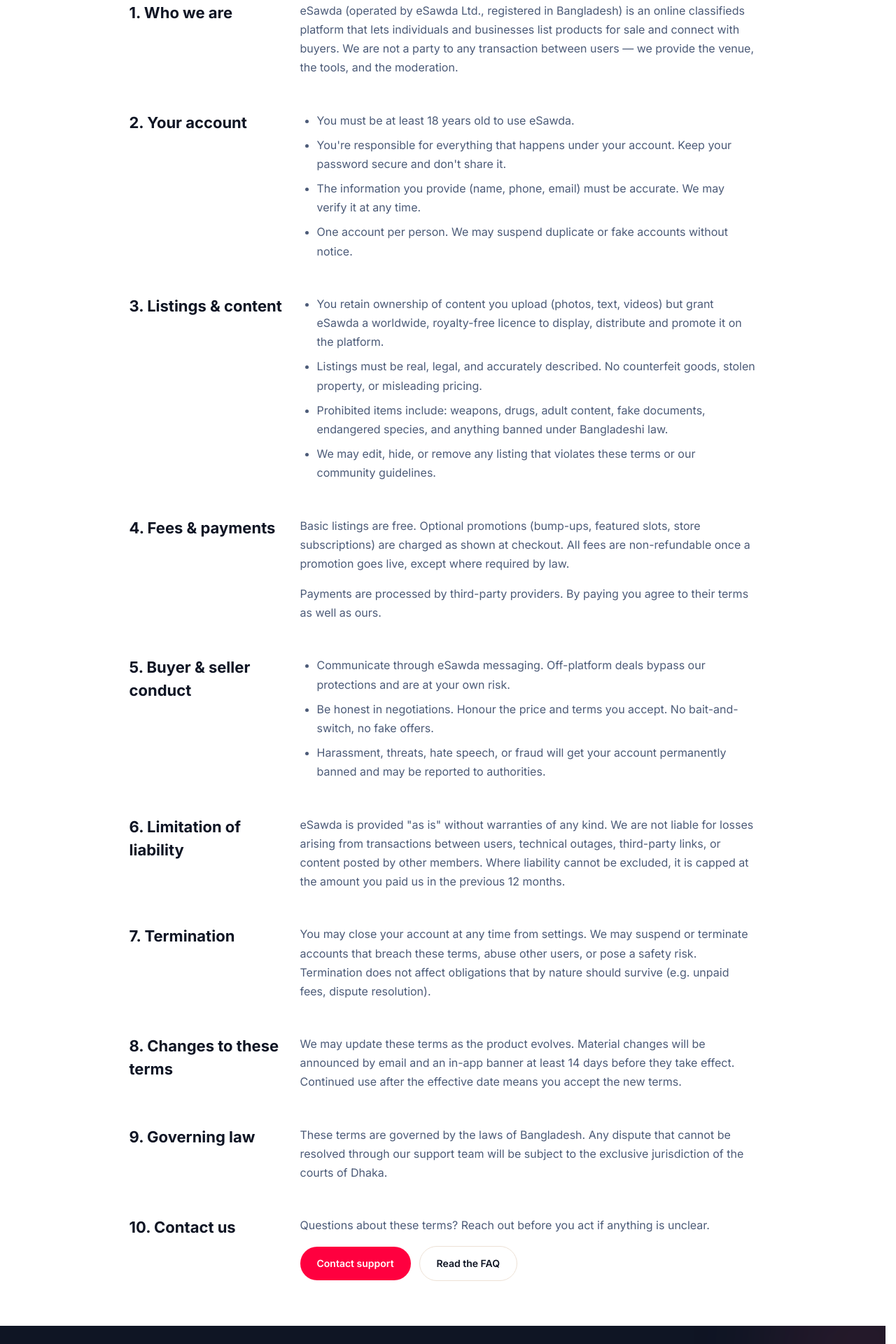
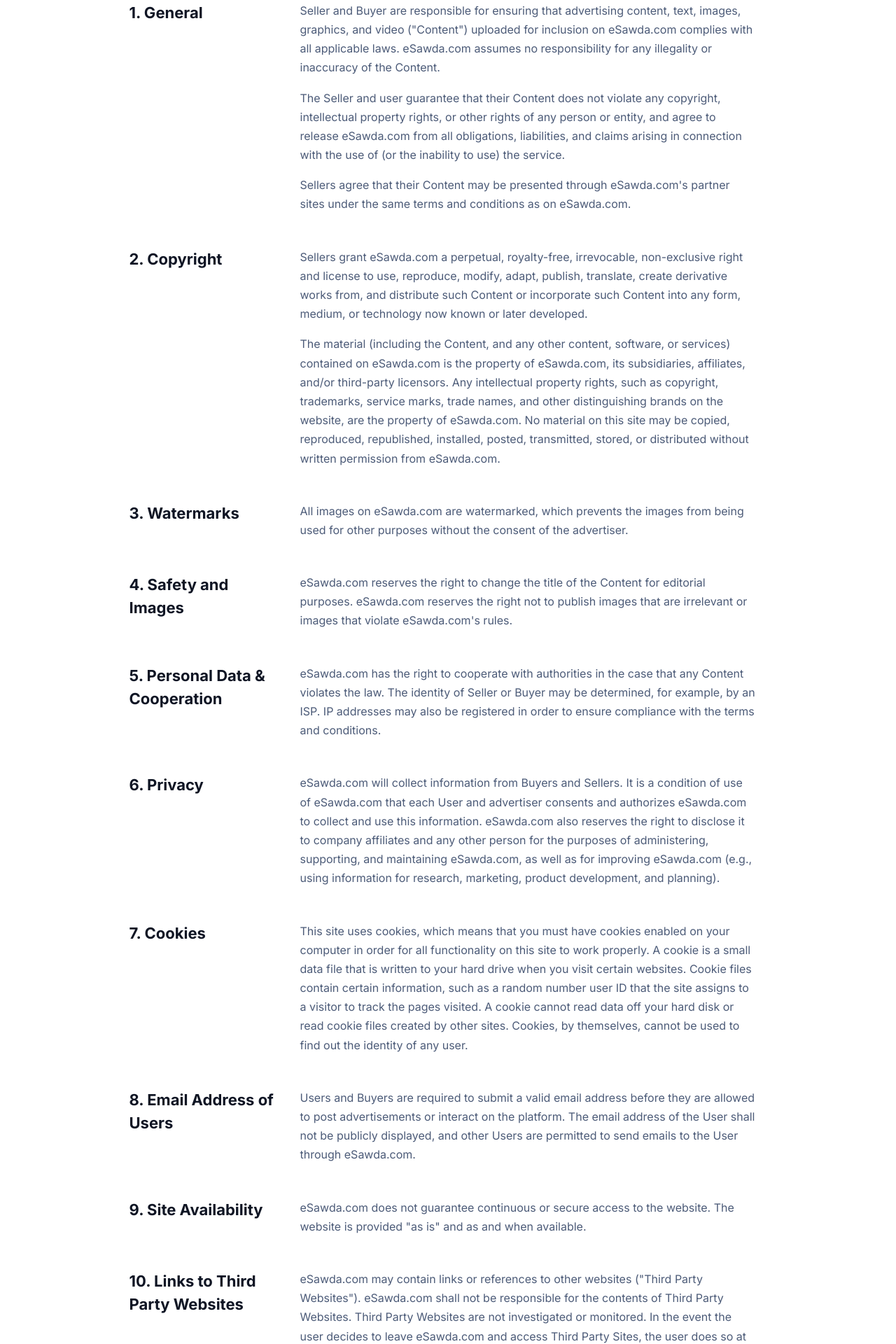
Before and after one commit to mrmamshad/esawda, a Next.js app: page /terms in a window 1280 px wide. Shown: the part 440-2360 px from the top of the page at 70% size. Built offline with nearby package versions, Linux system fonts and the light colour scheme; no server answers.

Commit message:
feat(terms): full Terms of Service content update

```diff
--- a/src/app/terms/page.tsx
+++ b/src/app/terms/page.tsx
@@ -52,128 +52,314 @@
         {/* ─── Sections ─── */}
         <section className="container-page pb-12 md:pb-16">
           <div className="mx-auto max-w-4xl space-y-12">
-            <Block title="1. Who we are">
+            <Block title="1. General">
               <p>
-                eSawda (operated by eSawda Ltd., registered in Bangladesh) is
-                an online classifieds platform that lets individuals and
-                businesses list products for sale and connect with buyers.
-                We are not a party to any transaction between users — we
-                provide the venue, the tools, and the moderation.
+                Seller and Buyer are responsible for ensuring that advertising
+                content, text, images, graphics, and video (&quot;Content&quot;)
+                uploaded for inclusion on eSawda.com complies with all applicable
+                laws. eSawda.com assumes no responsibility for any illegality or
+                inaccuracy of the Content.
+              </p>
+              <p>
+                The Seller and user guarantee that their Content does not violate
+                any copyright, intellectual property rights, or other rights of
+                any person or entity, and agree to release eSawda.com from all
+                obligations, liabilities, and claims arising in connection with
+                the use of (or the inability to use) the service.
+              </p>
+              <p>
+                Sellers agree that their Content may be presented through
+                eSawda.com&apos;s partner sites under the same terms and
+                conditions as on eSawda.com.
               </p>
             </Block>
 
-            <Block title="2. Your account">
+            <Block title="2. Copyright">
+              <p>
+                Sellers grant eSawda.com a perpetual, royalty-free, irrevocable,
+                non-exclusive right and license to use, reproduce, modify, adapt,
+                publish, translate, create derivative works from, and distribute
+                such Content or incorporate such Content into any form, medium,
+                or technology now known or later developed.
+              </p>
+              <p>
+                The material (including the Content, and any other content,
+                software, or services) contained on eSawda.com is the property of
+                eSawda.com, its subsidiaries, affiliates, and/or third-party
+                licensors. Any intellectual property rights, such as copyright,
+                trademarks, service marks, trade names, and other distinguishing
+                brands on the website, are the property of eSawda.com. No material
+                on this site may be copied, reproduced, republished, installed,
+                posted, transmitted, stored, or distributed without written
+                permission from eSawda.com.
+              </p>
+            </Block>
+
+            <Block title="3. Watermarks">
+              <p>
+                All images on eSawda.com are watermarked, which prevents the
+                images from being used for other purposes without the consent of
+                the advertiser.
+              </p>
+            </Block>
+
+            <Block title="4. Safety and Images">
+              <p>
+                eSawda.com reserves the right to change the title of the Content
+                for editorial purposes. eSawda.com reserves the right not to
+                publish images that are irrelevant or images that violate
+                eSawda.com&apos;s rules.
+              </p>
+            </Block>
+
+            <Block title="5. Personal Data & Cooperation">
+              <p>
+                eSawda.com has the right to cooperate with authorities in the
+                case that any Content violates the law. The identity of Seller or
+                Buyer may be determined, for example, by an ISP. IP addresses may
+                also be registered in order to ensure compliance with the terms
+                and conditions.
+              </p>
+            </Block>
+
+            <Block title="6. Privacy">
+              <p>
+                eSawda.com will collect information from Buyers and Sellers. It
+                is a condition of use of eSawda.com that each User and advertiser
+                consents and authorizes eSawda.com to collect and use this
+                information. eSawda.com also reserves the right to disclose it to
+                company affiliates and any other person for the purposes of
+                administering, supporting, and maintaining eSawda.com, as well as
+                for improving eSawda.com (e.g., using information for research,
+                marketing, product development, and planning).
+              </p>
+            </Block>
+
+            <Block title="7. Cookies">
+              <p>
+                This site uses cookies, which means that you must have cookies
+                enabled on your computer in order for all functionality on this
+                site to work properly. A cookie is a small data file that is
+                written to your hard drive when you visit certain websites. Cookie
+                files contain certain information, such as a random number user ID
+                that the site assigns to a visitor to track the pages visited. A
+                cookie cannot read data off your hard disk or read cookie files
+                created by other sites. Cookies, by themselves, cannot be used to
+                find out the identity of any user.
+              </p>
+            </Block>
+
+            <Block title="8. Email Address of Users">
+              <p>
+                Users and Buyers are required to submit a valid email address
+                before they are allowed to post advertisements or interact on the
+                platform. The email address of the User shall not be publicly
+                displayed, and other Users are permitted to send emails to the
+                User through eSawda.com.
+              </p>
+            </Block>
+
+            <Block title="9. Site Availability">
+              <p>
+                eSawda.com does not guarantee continuous or secure access to the
+                website. The website is provided &quot;as is&quot; and as and
+                when available.
+              </p>
+            </Block>
+
+            <Block title="10. Links to Third Party Websites">
+              <p>
+                eSawda.com may contain links or references to other websites
+                (&quot;Third Party Websites&quot;). eSawda.com shall not be
+                responsible for the contents of Third Party Websites. Third Party
+                Websites are not investigated or monitored. In the event the user
+                decides to leave eSawda.com and access Third Party Sites, the user
+                does so at his/her own risk.
+              </p>
+            </Block>
+
+            <Block title="11. Paid Content and Services">
+              <p>
+                Some content and services of eSawda.com may require payment,
+                including but not limited to membership packages, posting ads in
+                select categories, featuring listings, and sale of items through
+                Doorstep Delivery.
+              </p>
+            </Block>
+
+            <Block title="12. Memberships & Shops">
+              <p>
+                As part of a membership package or vendor onboarding, eSawda.com
+                will create or allow the user to manage a Shop. A Shop is a
+                dedicated webpage on eSawda.com, maintained by or hosted on
+                eSawda.com, with content provided by the user. eSawda.com has the
+                right to any content added to the Shop by the user and has the
+                right to remove or not publish the content if it violates any
+                aspect of these Terms and Conditions.
+              </p>
+            </Block>
+
+            <Block title="13. Doorstep Delivery">
+              <p>
+                Doorstep Delivery is an e-commerce fulfillment service provided by
+                eSawda.com to help Buyers get items delivered directly to their
+                doorstep. In some cases, the delivery and payments are handled by
+                the Seller, while in other cases they are handled by eSawda.com.
+                Whether an item will be delivered by the Seller or by eSawda.com
+                will be specified in the advertisement.
+              </p>
+              <p>
+                A Seller must meet platform membership guidelines to opt into the
+                Doorstep Delivery service. For Seller-related terms, please
+                contact eSawda support or your dedicated representative. Contact
+                support at support@esawda.com.
+              </p>
+              <p>
+                By placing a &quot;Doorstep Delivery&quot; order, Buyers undertake
+                to purchase the item unless it is materially different from the
+                description provided by the Seller on eSawda.com. If the delivered
+                item is not as described in the ad, the Buyer is entitled to a
+                replacement or resolution under eSawda.com&apos;s Buyer Protection
+                policy.
+              </p>
+              <p>
+                eSawda.com does not provide any guarantees that Sellers have been
+                truthful or accurate in their listings, have items in stock, will
+                accept the return of the item, or provide any refunds. eSawda.com
+                is not responsible for unsatisfactory or delayed performance,
+                losses, damages, or delays as a result of items being unavailable
+                or mishandled by Sellers.
+              </p>
+              <p>
+                eSawda.com reserves the right to suspend, limit, or withdraw
+                access to eSawda.com and/or the Membership of any user who does
+                not comply with these terms.
+              </p>
+            </Block>
+
+            <Block title="14. Doorstep Delivery Return & Replacement Policy">
+              <p>
+                Returns, replacements, and refunds may be requested under the
+                following circumstances:
+              </p>
               <ul>
-                <li>You must be at least 18 years old to use eSawda.</li>
+                <li>The product is not in a working condition.</li>
                 <li>
-                  You're responsible for everything that happens under your
-                  account. Keep your password secure and don't share it.
+                  The specification (color, size, weight, or dimensions) of the
+                  product does not match the description given in the listing.
                 </li>
                 <li>
-                  The information you provide (name, phone, email) must be
-                  accurate. We may verify it at any time.
+                  The product is found to be physically damaged at the time of
+                  delivery.
+                </li>
+              </ul>
+              <p>
+                The replacement claim must be made within 72 hours of delivery by
+                emailing support@esawda.com. eSawda.com will investigate the
+                validity of the claim and exchange the product with a functional
+                product in the case of valid claims only.
+              </p>
+              <ul>
+                <li>
+                  For products without warranty: Claims will not be considered
+                  after the specified period of 72 hours after delivery.
                 </li>
                 <li>
-                  One account per person. We may suspend duplicate or fake
-                  accounts without notice.
+                  For products with warranty: Claims will fall under the specific
+                  warranty policy, and eSawda.com will facilitate ensuring the
+                  warranty is provided by the seller.
                 </li>
               </ul>
             </Block>
 
-            <Block title="3. Listings & content">
+            <Block title="15. Doorstep Delivery Replacement Process">
+              <p>
+                Upon receiving a complaint, eSawda.com will contact the buyer to
+                verify the issue within 48 hours. If the complaint is found to be
+                within the purview of the replacement policy, eSawda.com will
+                provide the following options:
+              </p>
               <ul>
                 <li>
-                  You retain ownership of content you upload (photos, text,
-                  videos) but grant eSawda a worldwide, royalty-free licence
-                  to display, distribute and promote it on the platform.
+                  The Buyer will be informed of the nearest logistics/courier
+                  location where they must send the product to the seller&apos;s
+                  location.
                 </li>
                 <li>
-                  Listings must be real, legal, and accurately described. No
-                  counterfeit goods, stolen property, or misleading pricing.
+                  Alternatively, eSawda.com will arrange a pickup from the
+                  customer to the seller&apos;s location.
+                </li>
+              </ul>
+              <p>
+                The product must be returned in the same condition as it was
+                received, along with the undamaged box and original packaging.
+                Replacements cannot be processed if any parts of the product are
+                missing or if the box has been damaged.
+              </p>
+              <p>
+                The Seller will receive the product from the courier, investigate
+                the problem, and if the complaint is deemed valid, the product
+                will be replaced along with a refund of the courier fee incurred
+                by the Buyer. If the same product is unavailable, a full refund
+                will be processed along with the courier fee. However, if the
+                complaint is found to be invalid, the product will be returned to
+                the buyer, and no courier fee refund will be issued.
+              </p>
+            </Block>
+
+            <Block title="16. Disclaimer">
+              <p>
+                eSawda.com assumes no responsibility whatsoever for the use of
+                eSawda.com and disclaims all responsibility for any injury, claim,
+                liability, or damage of any kind resulting from, arising out of,
+                or in any way related to:
+              </p>
+              <ul>
+                <li>
+                  Any errors on eSawda.com or within the Content, including but
+                  not limited to technical errors and typographical errors.
                 </li>
                 <li>
-                  Prohibited items include: weapons, drugs, adult content,
-                  fake documents, endangered species, and anything banned
-                  under Bangladeshi law.
+                  Any third-party websites or content directly or indirectly
+                  accessed through links on eSawda.com.
                 </li>
+                <li>The unavailability of eSawda.com.</li>
+                <li>Your use of eSawda.com or the Content.</li>
                 <li>
-                  We may edit, hide, or remove any listing that violates
-                  these terms or our community guidelines.
+                  Your use of any equipment (or software) in connection with
+                  eSawda.com.
                 </li>
               </ul>
             </Block>
 
-            <Block title="4. Fees & payments">
+            <Block title="17. Indemnification">
               <p>
-                Basic listings are free. Optional promotions (bump-ups,
-                featured slots, store subscriptions) are charged as shown at
-                checkout. All fees are non-refundable once a promotion goes
-                live, except where required by law.
-              </p>
-              <p>
-                Payments are processed by third-party providers. By paying
-                you agree to their terms as well as ours.
+                Sellers and Buyers agree to indemnify eSawda.com as well as its
+                officers, directors, employees, and agents from and against all
+                losses, expenses, damages, and costs, including attorney&apos;s
+                fees, resulting from any violation of these Terms and Conditions
+                (including negligent or wrongful conduct).
               </p>
             </Block>
 
-            <Block title="5. Buyer & seller conduct">
-              <ul>
-                <li>
-                  Communicate through eSawda messaging. Off-platform deals
-                  bypass our protections and are at your own risk.
-                </li>
-                <li>
-                  Be honest in negotiations. Honour the price and terms you
-                  accept. No bait-and-switch, no fake offers.
-                </li>
-                <li>
-                  Harassment, threats, hate speech, or fraud will get your
-                  account permanently banned and may be reported to
-                  authorities.
-                </li>
-              </ul>
-            </Block>
-
-            <Block title="6. Limitation of liability">
+            <Block title="18. Modifications">
               <p>
-                eSawda is provided "as is" without warranties of any kind.
-                We are not liable for losses arising from transactions
-                between users, technical outages, third-party links, or
-                content posted by other members. Where liability cannot be
-                excluded, it is capped at the amount you paid us in the
-                previous 12 months.
+                eSawda.com reserves the right to modify these Terms and
+                Conditions. Such modifications shall be effective immediately upon
+                posting on eSawda.com. You are responsible for reviewing such
+                modifications. Your continued access or use of eSawda.com shall be
+                deemed your acceptance of the modified terms and conditions.
               </p>
             </Block>
 
-            <Block title="7. Termination">
+            <Block title="19. Governing Law">
               <p>
-                You may close your account at any time from settings. We may
-                suspend or terminate accounts that breach these terms, abuse
-                other users, or pose a safety risk. Termination does not
-                affect obligations that by nature should survive (e.g.
-                unpaid fees, dispute resolution).
+                eSawda.com is operated under the laws and regulations of
+                Bangladesh.
               </p>
             </Block>
 
-            <Block title="8. Changes to these terms">
-              <p>
-                We may update these terms as the product evolves. Material
-                changes will be announced by email and an in-app banner at
-                least 14 days before they take effect. Continued use after
-                the effective date means you accept the new terms.
-              </p>
-            </Block>
-
-            <Block title="9. Governing law">
-              <p>
-                These terms are governed by the laws of Bangladesh. Any
-                dispute that cannot be resolved through our support team
-                will be subject to the exclusive jurisdiction of the courts
-                of Dhaka.
-              </p>
-            </Block>
-
-            <Block title="10. Contact us">
+            <Block title="20. Contact us">
               <p>
                 Questions about these terms? Reach out before you act if
                 anything is unclear.
```
